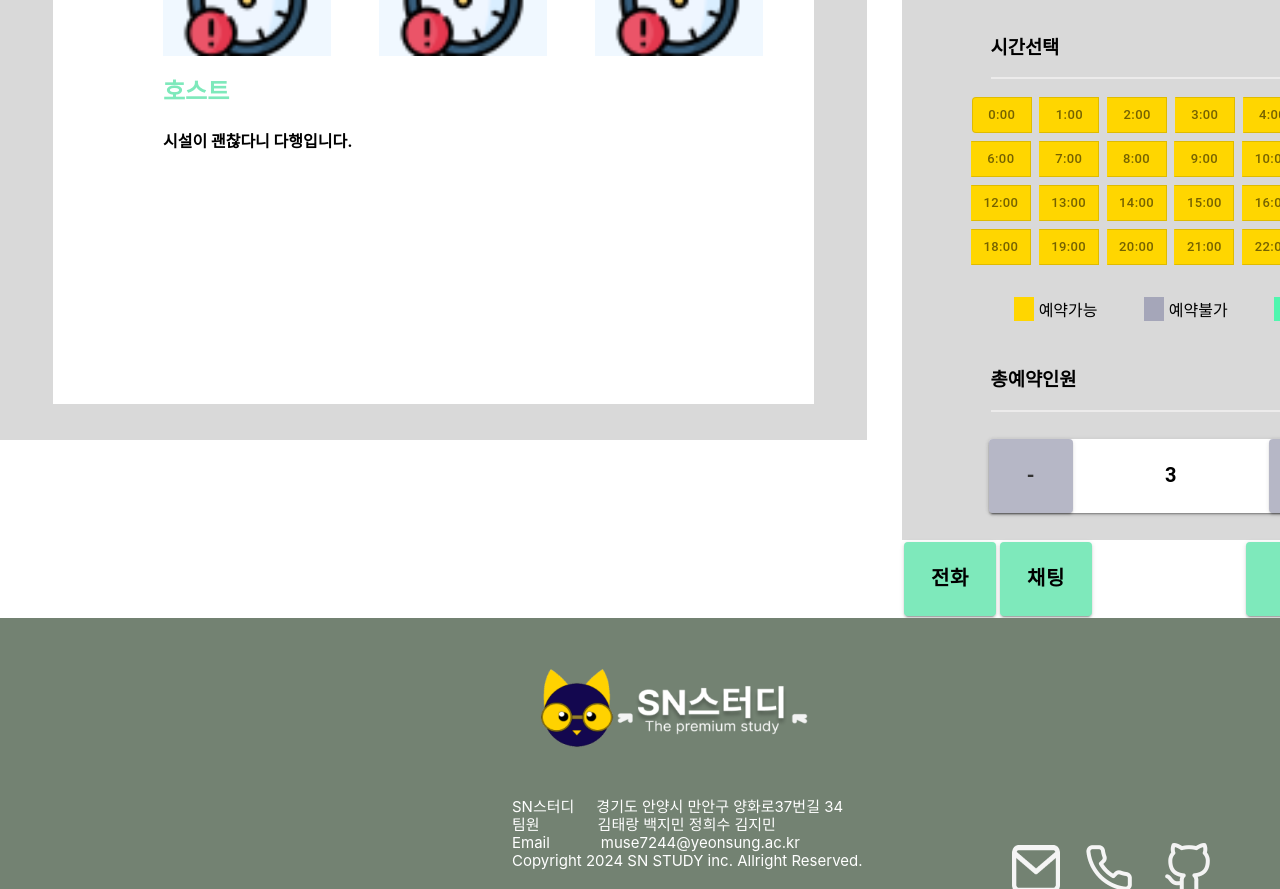
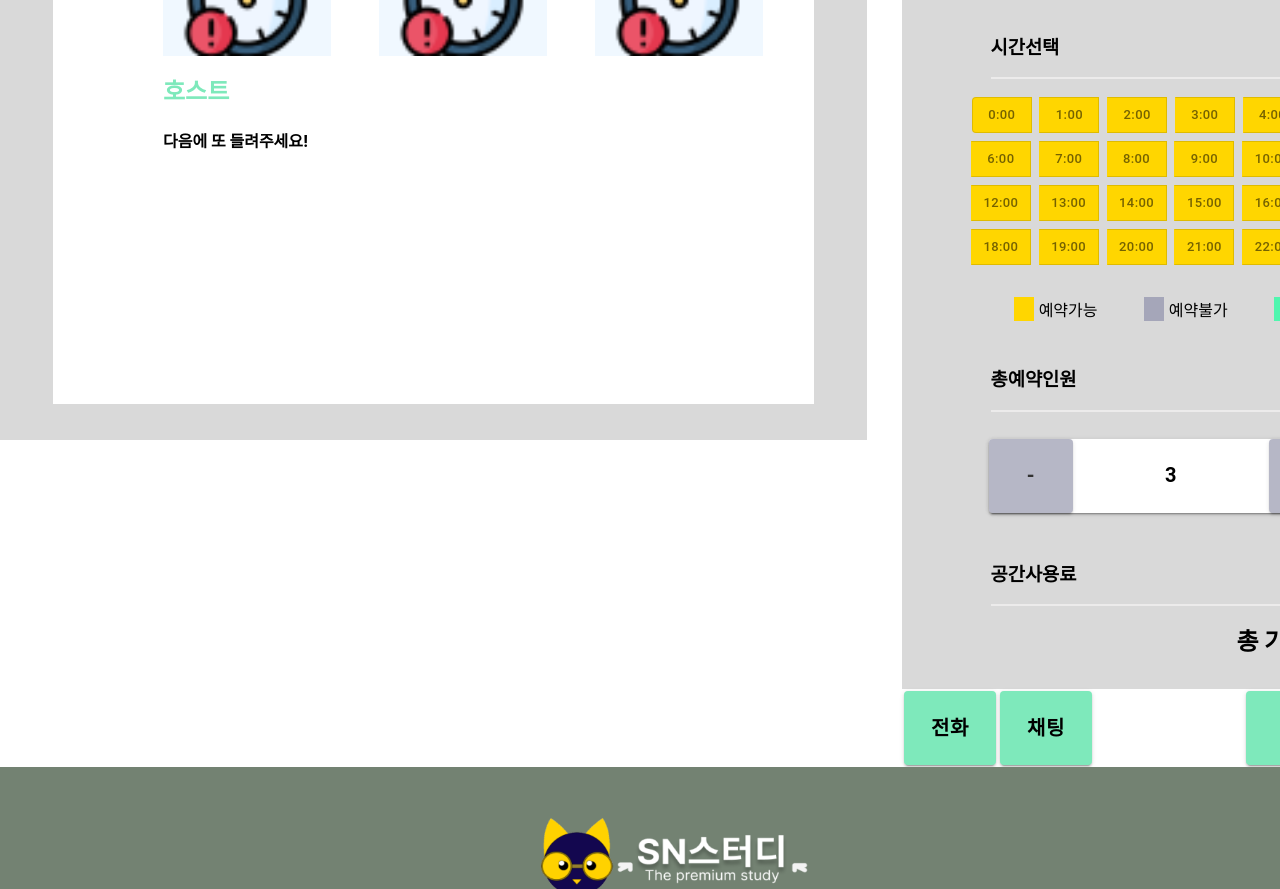
Before and after one commit to gemynd1/Study-Res-System, a React (Create React App) app in the folder src/main/frontend/: page /teamdetail in a window 1280 px wide. Shown: the part 1280-2169 px from the top of the page. Built offline with nearby package versions, Linux system fonts and the light colour scheme; no server answers.

Commit message:
feat: teamDetail.js 공간사용료 추가

```diff
--- a/src/main/frontend/src/Components/Content/Page/teamdetail.js
+++ b/src/main/frontend/src/Components/Content/Page/teamdetail.js
@@ -122,9 +122,43 @@ function BasicButtons({
     </Button>
   );
 }
+function BasicButtons2({
+  text,
+  width,
+  height,
+  fontSize,
+  padding,
+  margin,
+  backgroundColor,
+  color,
+  selectedTimes,
+}) {
+  const handleButtonClick = () => {
+    alert(`선택된 시간: ${selectedTimes.join(", ")}`);
+  };
+  return (
+    <Button
+      variant="contained"
+      sx={{
+        backgroundColor: backgroundColor || "#7EE9BB",
+        // "&:hover": { backgroundColor: "#5CC8A4" },
+        fontWeight: "bold",
+        width: width || "92px", // 기본값은 auto
+        height: height || "74px", // 기본값은 auto
+        fontSize: fontSize || "1.25rem", // 기본값은 1rem
+        padding: padding || "12px 24px", // 기본값은 '8px 16px'
+        margin: margin || "2px 2px",
+        color: color || "#000000",
+      }}
+      onClick={handleButtonClick}
+    >
+      {text}
+    </Button>
+  );
+}
 
-function TeamDetailButtons() {
-  const [count, setCount] = useState(3); // 초기값은 3
+function TeamDetailButtons({ count, setCount }) {
+  // const [count, setCount] = useState(3); // 초기값은 3
 
   const handleIncrement = () => {
     if (count < 10) {
@@ -166,9 +200,7 @@ function TeamDetailButtons() {
   );
 }
 
-function TimeSelector() {
-  const [selectedTimes, setSelectedTimes] = useState([]);
-
+function TimeSelector({ selectedTimes, onTimeChange }) {
   const handleChange = (event, newSelectedTimes) => {
     if (newSelectedTimes.length <= 2) {
       if (newSelectedTimes.length === 2) {
@@ -183,12 +215,12 @@ function TimeSelector() {
           }
         }
 
-        setSelectedTimes([...newSelectedTimes, ...newSelection]);
+        onTimeChange([...newSelectedTimes, ...newSelection]);
       } else {
-        setSelectedTimes(newSelectedTimes);
+        onTimeChange(newSelectedTimes);
       }
     } else {
-      setSelectedTimes([]);
+      onTimeChange([]);
     }
   };
 
@@ -220,6 +252,12 @@ function TimeSelector() {
 
 const TeamDetail = () => {
   const [swiper, setSwiper] = useState(null);
+  const [selectedTimes, setSelectedTimes] = useState([]);
+  const [count, setCount] = useState(3); // 초기값 3
+
+  // 선택된 인덱스의 총 개수와 count를 곱한 가격 계산
+  const totalPrice = selectedTimes.length * count * 1000;
+
   return (
     <div className="teamDetail">
       <div className="teamDetail__main">
@@ -279,7 +317,7 @@ const TeamDetail = () => {
               <ControlledRating />
             </div>
             <h4 className="teamDetail__main-content-text-title">
-              안양역 스터디룸 괜찮네요
+              안양역 스터디룸 괜찮네요.
             </h4>
             <div className="teamDetail__main-review-photo">
               <img
@@ -300,7 +338,7 @@ const TeamDetail = () => {
             </div>
             <h2 className="teamDetail__main-review-name host">호스트</h2>
             <h4 className="teamDetail__side-content-text-title">
-              시설이 괜찮다니 다행입니다.
+              다음에 또 들려주세요!
             </h4>
           </div>
         </div>
@@ -368,7 +406,10 @@ const TeamDetail = () => {
             <h3 className="teamDetail__side-content-text-text">시간선택</h3>
             <div className="teamDetail__side-header-line" />
           </div>
-          <TimeSelector />
+          <TimeSelector
+            selectedTimes={selectedTimes}
+            onTimeChange={setSelectedTimes}
+          />
           <div className="teamDetail__side-legend">
             <div className="teamDetail__side-legend-wrap">
               <div className="teamDetail__side-legend-boxColor1"></div>
@@ -388,19 +429,25 @@ const TeamDetail = () => {
             <h3 className="teamDetail__side-content-text-text">총예약인원</h3>
             <div className="teamDetail__side-header-line" />
           </div>
-          <TeamDetailButtons />
+          <TeamDetailButtons count={count} setCount={setCount} />
+          <div className="teamDetail__side-header">
+            <h3 className="teamDetail__side-content-text-text">공간사용료</h3>
+            <div className="teamDetail__side-header-line" />
+            <h2 className="teamDetail__side-price">
+              총 가격: {totalPrice.toLocaleString()}원
+            </h2>
+          </div>
         </div>
         <div className="teamDetail__side-contact-actions-buttons">
           <div className="teamDitail__call-chating">
             <BasicButtons text="전화" />
             <BasicButtons text="채팅" />
           </div>
-          <BasicButtons
+          <BasicButtons2
             text="예약가능"
             width="192px"
             height="74px"
-            // backgroundColor="#7FB29C"
-            // onClick={}
+            selectedTimes={selectedTimes}
           />
         </div>
       </div>
--- a/src/main/frontend/src/style/teamDetail.css
+++ b/src/main/frontend/src/style/teamDetail.css
@@ -200,6 +200,13 @@ h2 {
   background-color: #ffffff;
   height: 60px;
 }
+.teamDetail__side-price {
+  width: 370px;
+  display: flex;
+  justify-content: flex-end;
+  color: #000000;
+  margin: 16px 0 32px;
+}
 .teamDetail__side-buttons-wrap {
   display: flex;
   position: relative;
```
